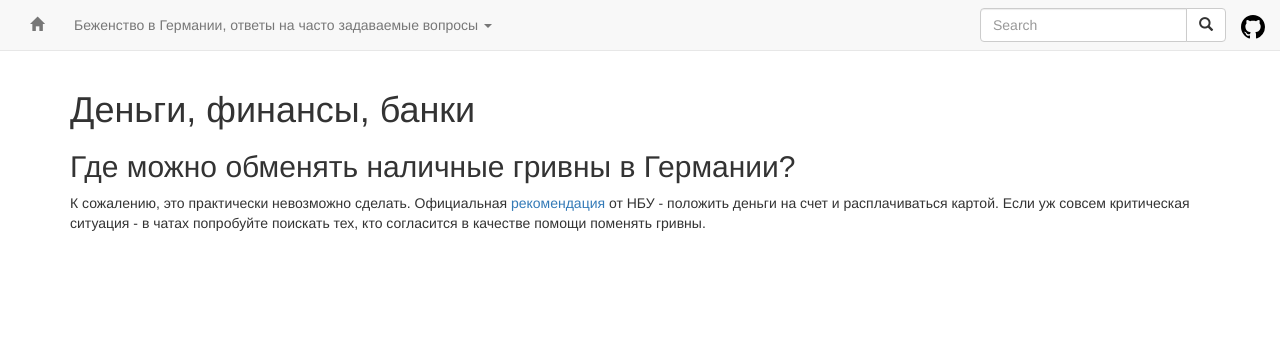
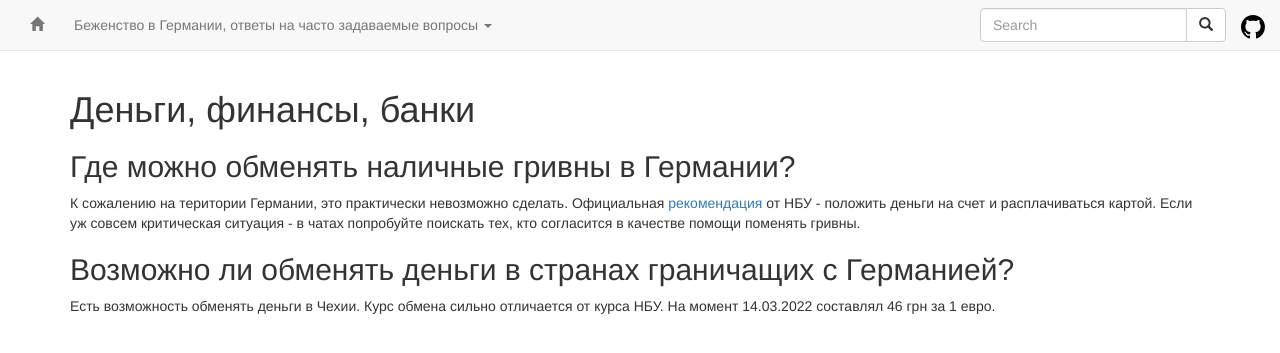
Before and after one commit to ua-de/refugees-common-faq, a Jekyll site: the page built from pages/Деньги, Финансы, Банки.md, in a window 1280 px wide. Shown: the top 353 px of the page. Built offline with Jekyll 4.4.1, drawn with Linux system fonts in a browser that asks for light colours; nearby versions of some CDN libraries.

Commit message:
sync github pages

```diff
--- a/pages/Деньги, Финансы, Банки.md
+++ b/pages/Деньги, Финансы, Банки.md
@@ -6,5 +6,10 @@ layout: default
 # Деньги, финансы, банки
 
 ## Где можно обменять наличные гривны в Германии?
-К сожалению, это практически невозможно сделать. Официальная [рекомендация](https://bank.gov.ua/ua/news/all/natsionalniy-bank-rekomenduye-ne-vivoziti-gotivkovu-grivnyu-za-kordon-a-vnesti-yiyi-na-rahunki-v-ukrayini) от НБУ - положить деньги на счет и расплачиваться картой.
+
+К сожалению на територии Германии, это практически невозможно сделать. Официальная [рекомендация](https://bank.gov.ua/ua/news/all/natsionalniy-bank-rekomenduye-ne-vivoziti-gotivkovu-grivnyu-za-kordon-a-vnesti-yiyi-na-rahunki-v-ukrayini) от НБУ - положить деньги на счет и расплачиваться картой.
 Если уж совсем критическая ситуация - в чатах попробуйте поискать тех, кто согласится в качестве помощи поменять гривны.
+
+## Возможно ли обменять деньги в странах граничащих с Германией?
+
+Есть возможность обменять деньги в Чехии. Курс обмена сильно отличается от курса НБУ. На момент 14.03.2022 составлял 46 грн за 1 евро.
```
Also changed, not shown: index.md (line endings or trailing spaces).
